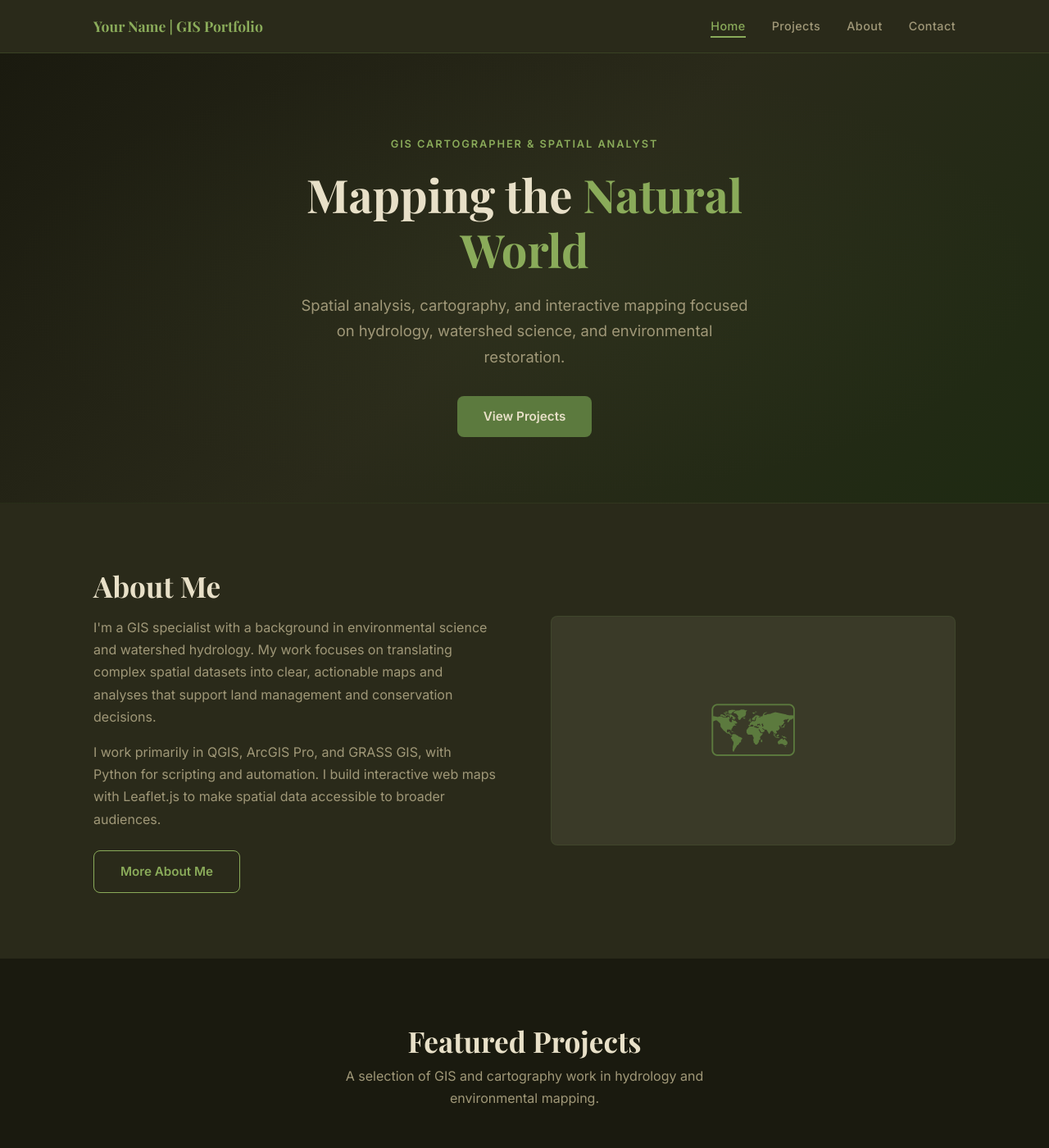
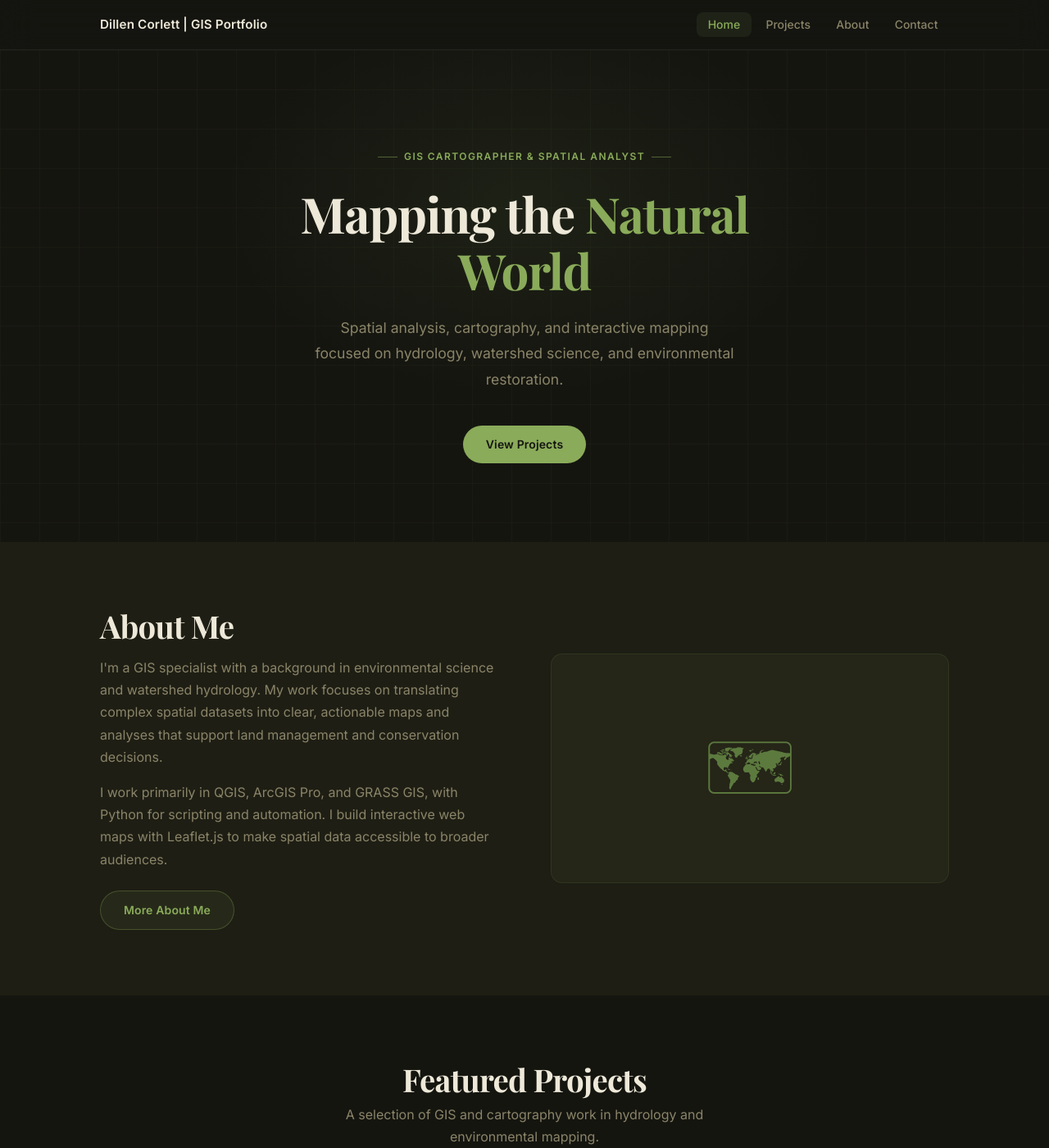
Before and after one commit to dicorlet/dicorlet.github.io, a Jekyll site: the page built from index.html, in a window 1280 px wide and 1400 px high. Shown: the whole window at 82% size. Built offline with Jekyll 4.4.1, drawn with Linux system fonts in a browser that asks for light colours; some web fonts are replaced; a script that is not in the unit is left out; some of the changed text lies outside the part shown.

Commit message:
Updated theme

```diff
--- a/_config.yml
+++ b/_config.yml
@@ -1,6 +1,6 @@
-title: "Your Name | GIS Portfolio"
+title: "Dillen Corlett | GIS Portfolio"
 description: "GIS cartography, spatial analysis, and environmental mapping portfolio"
-author: "Your Name"
+author: "Dillen Corlett"
 
 # Update baseurl to "/repo-name" if NOT deploying to username.github.io
 baseurl: ""
--- a/_layouts/default.html
+++ b/_layouts/default.html
@@ -9,7 +9,7 @@
   <!-- Google Fonts -->
   <link rel="preconnect" href="https://fonts.googleapis.com">
   <link rel="preconnect" href="https://fonts.gstatic.com" crossorigin>
-  <link href="https://fonts.googleapis.com/css2?family=Inter:wght@400;500;600&family=Playfair+Display:wght@700&display=swap" rel="stylesheet">
+  <link href="https://fonts.googleapis.com/css2?family=Inter:wght@400;500;600&family=Playfair+Display:ital,wght@0,700;1,700&display=swap" rel="stylesheet">
 
   <!-- Leaflet CSS -->
   <link rel="stylesheet" href="https://unpkg.com/leaflet@1.9.4/dist/leaflet.css" integrity="sha256-p4NxAoJBhIIN+hmNHrzRCf9tD/miZyoHS5obTRR9BMY=" crossorigin="">
--- a/assets/css/main.scss
+++ b/assets/css/main.scss
@@ -5,16 +5,19 @@
    CSS Custom Properties — Earthy Palette
    ============================================================ */
 :root {
-  --bg:           #1a1a0f;
-  --surface:      #2a2a1a;
-  --card:         #3a3a28;
+  --bg:           #151510;
+  --surface:      #1e1e14;
+  --card:         #252518;
+  --card-border:  rgba(255, 255, 255, 0.07);
   --primary:      #5c7a3e;
   --accent:       #8aab5a;
-  --text:         #e8e0c8;
-  --text-muted:   #a09878;
+  --text:         #ede8d8;
+  --text-muted:   #8a8468;
   --brown:        #7a5c3e;
   --highlight:    #b8d478;
-  --radius:       8px;
+  --glow:         rgba(138, 171, 90, 0.15);
+  --radius:       14px;
+  --radius-sm:    8px;
   --transition:   0.2s ease;
   --max-width:    1100px;
 }
@@ -28,9 +31,7 @@
   padding: 0;
 }
 
-html {
-  scroll-behavior: smooth;
-}
+html { scroll-behavior: smooth; }
 
 body {
   background-color: var(--bg);
@@ -41,17 +42,19 @@ body {
   min-height: 100vh;
   display: flex;
   flex-direction: column;
+  -webkit-font-smoothing: antialiased;
 }
 
 h1, h2, h3, h4 {
   font-family: 'Playfair Display', Georgia, serif;
-  line-height: 1.2;
+  line-height: 1.15;
   color: var(--text);
+  letter-spacing: -0.02em;
 }
 
-h1 { font-size: clamp(2rem, 5vw, 3.5rem); }
-h2 { font-size: clamp(1.5rem, 3vw, 2.2rem); margin-bottom: 1rem; }
-h3 { font-size: 1.3rem; }
+h1 { font-size: clamp(2.2rem, 5vw, 3.75rem); }
+h2 { font-size: clamp(1.6rem, 3vw, 2.4rem); margin-bottom: 1rem; }
+h3 { font-size: 1.2rem; font-family: 'Inter', sans-serif; font-weight: 600; letter-spacing: 0; }
 
 p { margin-bottom: 1em; color: var(--text-muted); }
 p:last-child { margin-bottom: 0; }
@@ -64,58 +67,64 @@ a {
 }
 
 img { max-width: 100%; display: block; }
-
 ul, ol { padding-left: 1.5rem; color: var(--text-muted); }
 
 /* ============================================================
-   Navigation
+   Navigation — Glassmorphism
    ============================================================ */
 .site-nav {
   position: sticky;
   top: 0;
   z-index: 1000;
-  background: var(--surface);
-  border-bottom: 1px solid rgba(92, 122, 62, 0.3);
-  backdrop-filter: blur(8px);
+  background: rgba(21, 21, 16, 0.75);
+  border-bottom: 1px solid rgba(255, 255, 255, 0.06);
+  backdrop-filter: blur(20px);
+  -webkit-backdrop-filter: blur(20px);
 }
 
 .nav-container {
   max-width: var(--max-width);
   margin: 0 auto;
-  padding: 0 1.5rem;
-  height: 64px;
+  padding: 0 2rem;
+  height: 60px;
   display: flex;
   align-items: center;
   justify-content: space-between;
 }
 
 .nav-logo {
-  font-family: 'Playfair Display', serif;
-  font-size: 1.1rem;
-  color: var(--accent);
+  font-family: 'Inter', sans-serif;
+  font-size: 0.95rem;
+  font-weight: 600;
+  color: var(--text);
+  letter-spacing: 0.01em;
   white-space: nowrap;
-  &:hover { color: var(--highlight); }
+  &:hover { color: var(--accent); }
 }
 
 .nav-links {
   list-style: none;
   display: flex;
-  gap: 2rem;
+  gap: 0.25rem;
   padding: 0;
   margin: 0;
 
   a {
     color: var(--text-muted);
-    font-size: 0.9rem;
+    font-size: 0.875rem;
     font-weight: 500;
-    letter-spacing: 0.03em;
-    padding: 0.25rem 0;
-    border-bottom: 2px solid transparent;
-    transition: color var(--transition), border-color var(--transition);
+    padding: 0.4rem 0.85rem;
+    border-radius: var(--radius-sm);
+    transition: color var(--transition), background var(--transition);
 
-    &:hover, &.active {
+    &:hover {
+      color: var(--text);
+      background: rgba(255, 255, 255, 0.06);
+    }
+
+    &.active {
       color: var(--accent);
-      border-bottom-color: var(--accent);
+      background: rgba(138, 171, 90, 0.1);
     }
   }
 }
@@ -131,103 +140,140 @@ ul, ol { padding-left: 1.5rem; color: var(--text-muted); }
 
   span {
     display: block;
-    width: 24px;
-    height: 2px;
-    background: var(--text);
+    width: 22px;
+    height: 1.5px;
+    background: var(--text-muted);
+    border-radius: 2px;
     transition: var(--transition);
   }
 }
 
 /* ============================================================
-   Main Content
+   Main
    ============================================================ */
-.site-main {
-  flex: 1;
-}
+.site-main { flex: 1; }
 
 .container {
   max-width: var(--max-width);
   margin: 0 auto;
-  padding: 0 1.5rem;
+  padding: 0 2rem;
 }
 
 /* ============================================================
-   Hero Section
+   Hero
    ============================================================ */
 .site-hero {
-  background: linear-gradient(135deg, var(--bg) 0%, var(--surface) 50%, #1e2a12 100%);
-  border-bottom: 1px solid rgba(92, 122, 62, 0.2);
-  padding: 6rem 1.5rem 5rem;
+  position: relative;
+  padding: 7rem 2rem 6rem;
   text-align: center;
-  position: relative;
   overflow: hidden;
 
+  /* Subtle grid pattern */
   &::before {
     content: '';
     position: absolute;
     inset: 0;
-    background: radial-gradient(ellipse at center, rgba(92, 122, 62, 0.08) 0%, transparent 70%);
+    background-image:
+      linear-gradient(rgba(138, 171, 90, 0.04) 1px, transparent 1px),
+      linear-gradient(90deg, rgba(138, 171, 90, 0.04) 1px, transparent 1px);
+    background-size: 48px 48px;
+    pointer-events: none;
+  }
+
+  /* Radial glow */
+  &::after {
+    content: '';
+    position: absolute;
+    top: -10%;
+    left: 50%;
+    transform: translateX(-50%);
+    width: 800px;
+    height: 500px;
+    background: radial-gradient(ellipse, rgba(92, 122, 62, 0.12) 0%, transparent 65%);
     pointer-events: none;
   }
 }
 
 .hero-content {
-  max-width: 700px;
+  max-width: 680px;
   margin: 0 auto;
   position: relative;
+  z-index: 1;
 }
 
 .hero-eyebrow {
-  display: inline-block;
-  font-size: 0.8rem;
-  letter-spacing: 0.15em;
+  display: inline-flex;
+  align-items: center;
+  gap: 0.5rem;
+  font-size: 0.75rem;
+  letter-spacing: 0.12em;
   text-transform: uppercase;
   color: var(--accent);
-  margin-bottom: 1rem;
+  margin-bottom: 1.5rem;
   font-weight: 600;
+  font-family: 'Inter', sans-serif;
+
+  &::before, &::after {
+    content: '';
+    display: block;
+    width: 24px;
+    height: 1px;
+    background: var(--accent);
+    opacity: 0.5;
+  }
 }
 
 .hero-title {
   margin-bottom: 1.25rem;
-
   span { color: var(--accent); }
 }
 
 .hero-tagline {
-  font-size: 1.15rem;
+  font-size: 1.1rem;
   color: var(--text-muted);
-  max-width: 550px;
-  margin: 0 auto 2rem;
+  max-width: 520px;
+  margin: 0 auto 2.5rem;
+  line-height: 1.8;
+  font-family: 'Inter', sans-serif;
 }
 
+/* ============================================================
+   Buttons
+   ============================================================ */
 .btn {
-  display: inline-block;
-  padding: 0.75rem 2rem;
-  border-radius: var(--radius);
+  display: inline-flex;
+  align-items: center;
+  gap: 0.4rem;
+  padding: 0.7rem 1.75rem;
+  border-radius: 999px;
   font-weight: 600;
-  font-size: 0.95rem;
+  font-size: 0.875rem;
+  font-family: 'Inter', sans-serif;
+  letter-spacing: 0.01em;
   transition: all var(--transition);
   cursor: pointer;
   border: none;
 
   &-primary {
-    background: var(--primary);
-    color: var(--text);
+    background: var(--accent);
+    color: var(--bg);
+    box-shadow: 0 0 0 0 rgba(138, 171, 90, 0);
     &:hover {
-      background: var(--accent);
+      background: var(--highlight);
       color: var(--bg);
-      transform: translateY(-2px);
-      box-shadow: 0 6px 20px rgba(92, 122, 62, 0.3);
+      transform: translateY(-1px);
+      box-shadow: 0 4px 24px rgba(138, 171, 90, 0.35);
     }
   }
 
   &-outline {
-    background: transparent;
+    background: rgba(138, 171, 90, 0.08);
     color: var(--accent);
-    border: 1px solid var(--accent);
+    border: 1px solid rgba(138, 171, 90, 0.3);
     &:hover {
-      background: var(--accent);
-      color: var(--bg);
+      background: rgba(138, 171, 90, 0.15);
+      border-color: var(--accent);
+      color: var(--highlight);
     }
   }
 }
@@ -235,16 +281,14 @@ ul, ol { padding-left: 1.5rem; color: var(--text-muted); }
 /* ============================================================
    Section Layout
    ============================================================ */
-.section {
-  padding: 5rem 1.5rem;
-}
+.section { padding: 5rem 2rem; }
 
 .section-header {
   text-align: center;
   margin-bottom: 3rem;
 
   h2 { margin-bottom: 0.5rem; }
-  p { max-width: 500px; margin: 0 auto; }
+  p { max-width: 480px; margin: 0 auto; font-family: 'Inter', sans-serif; }
 }
 
 /* ============================================================
@@ -255,33 +299,47 @@ ul, ol { padding-left: 1.5rem; color: var(--text-muted); }
   margin: 0 auto;
   display: grid;
   grid-template-columns: repeat(3, 1fr);
-  gap: 1.5rem;
+  gap: 1.25rem;
 }
 
 .project-card {
   background: var(--card);
   border-radius: var(--radius);
   overflow: hidden;
-  border: 1px solid rgba(255, 255, 255, 0.06);
-  transition: transform var(--transition), box-shadow var(--transition), border-color var(--transition);
+  border: 1px solid var(--card-border);
+  transition: transform 0.25s ease, box-shadow 0.25s ease, border-color 0.25s ease;
+  display: flex;
+  flex-direction: column;
 
   &:hover {
-    transform: translateY(-4px);
-    box-shadow: 0 12px 32px rgba(0, 0, 0, 0.4);
-    border-color: rgba(92, 122, 62, 0.4);
+    transform: translateY(-5px);
+    box-shadow: 0 20px 48px rgba(0, 0, 0, 0.5), 0 0 0 1px rgba(138, 171, 90, 0.15);
+    border-color: rgba(138, 171, 90, 0.25);
   }
 }
 
 .card-thumbnail {
   width: 100%;
-  height: 180px;
-  background: linear-gradient(135deg, var(--surface), #1e2a12);
+  height: 168px;
+  background: linear-gradient(135deg, #1a2212 0%, #0f1a0a 100%);
   display: flex;
   align-items: center;
   justify-content: center;
-  color: var(--primary);
-  font-size: 3rem;
+  font-size: 2.75rem;
+  position: relative;
   overflow: hidden;
+
+  /* Top accent line */
+  &::after {
+    content: '';
+    position: absolute;
+    top: 0;
+    left: 0;
+    right: 0;
+    height: 2px;
+    background: linear-gradient(90deg, transparent, var(--accent), transparent);
+    opacity: 0.6;
+  }
 
   img {
     width: 100%;
@@ -291,23 +349,31 @@ ul, ol { padding-left: 1.5rem; color: var(--text-muted); }
 }
 
 .card-body {
-  padding: 1.25rem;
+  padding: 1.25rem 1.25rem 1rem;
+  flex: 1;
+  display: flex;
+  flex-direction: column;
 }
 
 .card-title {
-  font-size: 1.1rem;
+  font-size: 1rem;
+  font-family: 'Inter', sans-serif;
+  font-weight: 600;
   margin-bottom: 0.5rem;
   color: var(--text);
+  letter-spacing: 0;
 }
 
 .card-desc {
-  font-size: 0.9rem;
+  font-size: 0.875rem;
   color: var(--text-muted);
   margin-bottom: 1rem;
+  flex: 1;
   display: -webkit-box;
   -webkit-line-clamp: 3;
   -webkit-box-orient: vertical;
   overflow: hidden;
+  line-height: 1.6;
 }
 
 .card-footer {
@@ -316,6 +382,8 @@ ul, ol { padding-left: 1.5rem; color: var(--text-muted); }
   justify-content: space-between;
   flex-wrap: wrap;
   gap: 0.5rem;
+  padding-top: 0.75rem;
+  border-top: 1px solid rgba(255, 255, 255, 0.05);
 }
 
 /* ============================================================
@@ -324,33 +392,33 @@ ul, ol { padding-left: 1.5rem; color: var(--text-muted); }
 .tag-list {
   display: flex;
   flex-wrap: wrap;
-  gap: 0.4rem;
+  gap: 0.35rem;
 }
 
 .tag {
   display: inline-block;
-  padding: 0.2rem 0.6rem;
+  padding: 0.15rem 0.6rem;
   border-radius: 999px;
-  font-size: 0.75rem;
+  font-size: 0.7rem;
   font-weight: 500;
-  background: rgba(92, 122, 62, 0.2);
+  font-family: 'Inter', sans-serif;
+  letter-spacing: 0.02em;
+  background: rgba(92, 122, 62, 0.15);
   color: var(--accent);
-  border: 1px solid rgba(92, 122, 62, 0.3);
+  border: 1px solid rgba(92, 122, 62, 0.25);
 }
 
 /* ============================================================
    Skills Section
    ============================================================ */
-.skills-section {
-  background: var(--surface);
-}
+.skills-section { background: var(--surface); }
 
 .skills-grid {
   max-width: var(--max-width);
   margin: 0 auto;
   display: flex;
   flex-wrap: wrap;
-  gap: 1rem;
+  gap: 0.75rem;
   justify-content: center;
 }
 
@@ -358,27 +426,27 @@ ul, ol { padding-left: 1.5rem; color: var(--text-muted); }
   display: flex;
   align-items: center;
   gap: 0.5rem;
-  padding: 0.6rem 1.25rem;
+  padding: 0.5rem 1.1rem;
   background: var(--card);
-  border: 1px solid rgba(255, 255, 255, 0.08);
+  border: 1px solid var(--card-border);
   border-radius: 999px;
-  font-size: 0.9rem;
+  font-size: 0.875rem;
+  font-family: 'Inter', sans-serif;
   font-weight: 500;
-  color: var(--text);
-  transition: border-color var(--transition);
+  color: var(--text-muted);
+  transition: all var(--transition);
 
   &:hover {
-    border-color: var(--accent);
+    border-color: rgba(138, 171, 90, 0.4);
     color: var(--accent);
+    background: rgba(138, 171, 90, 0.07);
   }
 
-  .skill-icon {
-    font-size: 1rem;
-  }
+  .skill-icon { font-size: 0.95rem; }
 }
 
 /* ============================================================
-   About Snippet (homepage)
+   About Snippet
    ============================================================ */
 .about-snippet {
   max-width: var(--max-width);
@@ -389,75 +457,120 @@ ul, ol { padding-left: 1.5rem; color: var(--text-muted); }
   align-items: center;
 }
 
-.about-text h2 {
-  margin-bottom: 1rem;
-}
+.about-text h2 { margin-bottom: 1rem; }
 
 /* ============================================================
    Project Page
    ============================================================ */
 .project-hero {
-  background: linear-gradient(135deg, var(--bg), var(--surface));
-  border-bottom: 1px solid rgba(92, 122, 62, 0.2);
-  padding: 4rem 1.5rem 3rem;
+  position: relative;
+  padding: 4.5rem 2rem 3rem;
+  overflow: hidden;
+
+  &::before {
+    content: '';
+    position: absolute;
+    inset: 0;
+    background-image:
+      linear-gradient(rgba(138, 171, 90, 0.03) 1px, transparent 1px),
+      linear-gradient(90deg, rgba(138, 171, 90, 0.03) 1px, transparent 1px);
+    background-size: 40px 40px;
+    pointer-events: none;
+  }
+
+  border-bottom: 1px solid rgba(255, 255, 255, 0.05);
 }
 
 .project-hero-content {
   max-width: var(--max-width);
   margin: 0 auto;
+  position: relative;
+  z-index: 1;
 }
 
-.project-title {
-  margin-bottom: 0.75rem;
-}
+.project-title { margin-bottom: 0.75rem; }
 
 .project-description {
-  font-size: 1.1rem;
+  font-size: 1.05rem;
   color: var(--text-muted);
-  margin-bottom: 1rem;
-  max-width: 650px;
+  margin-bottom: 1.25rem;
+  max-width: 620px;
+  font-family: 'Inter', sans-serif;
+  line-height: 1.8;
 }
 
 .project-map-section {
   max-width: var(--max-width);
   margin: 2rem auto;
-  padding: 0 1.5rem;
+  padding: 0 2rem;
 }
 
 .leaflet-map {
   height: 450px;
   border-radius: var(--radius);
   overflow: hidden;
-  border: 1px solid rgba(92, 122, 62, 0.3);
+  border: 1px solid rgba(138, 171, 90, 0.2);
+  box-shadow: 0 8px 32px rgba(0, 0, 0, 0.4);
 }
 
 .project-body {
   max-width: var(--max-width);
   margin: 0 auto;
-  padding: 3rem 1.5rem;
+  padding: 3rem 2rem;
 }
 
 .project-content {
   max-width: 720px;
 
-  h2, h3 { margin-top: 2rem; margin-bottom: 0.75rem; }
-  p { color: var(--text-muted); }
-  ul, ol { color: var(--text-muted); margin-bottom: 1em; }
+  h2, h3 { margin-top: 2.25rem; margin-bottom: 0.75rem; }
+  p { color: var(--text-muted); font-family: 'Inter', sans-serif; }
+  ul, ol { color: var(--text-muted); margin-bottom: 1em; font-family: 'Inter', sans-serif; }
+
+  table {
+    width: 100%;
+    border-collapse: collapse;
+    margin: 1.5rem 0;
+    font-size: 0.9rem;
+    font-family: 'Inter', sans-serif;
+
+    th {
+      text-align: left;
+      padding: 0.6rem 1rem;
+      background: var(--card);
+      color: var(--accent);
+      font-size: 0.75rem;
+      letter-spacing: 0.06em;
+      text-transform: uppercase;
+      border-bottom: 1px solid rgba(138, 171, 90, 0.2);
+    }
+
+    td {
+      padding: 0.6rem 1rem;
+      color: var(--text-muted);
+      border-bottom: 1px solid rgba(255, 255, 255, 0.04);
+    }
+
+    tr:last-child td { border-bottom: none; }
+  }
 }
 
 /* ============================================================
-   Simple Content Pages (about, contact)
+   Simple Content Pages
    ============================================================ */
 .page-body {
   max-width: 720px;
   margin: 4rem auto;
-  padding: 0 1.5rem;
+  padding: 0 2rem;
 
   h1 {
-    margin-bottom: 1.5rem;
-    padding-bottom: 0.75rem;
-    border-bottom: 1px solid rgba(92, 122, 62, 0.3);
+    margin-bottom: 1.75rem;
+    padding-bottom: 1rem;
+    border-bottom: 1px solid rgba(138, 171, 90, 0.15);
   }
+
+  p, li { font-family: 'Inter', sans-serif; }
+
+  h2 { margin-top: 2rem; }
 }
 
 /* ============================================================
@@ -466,7 +579,10 @@ ul, ol { padding-left: 1.5rem; color: var(--text-muted); }
 .projects-page {
   max-width: var(--max-width);
   margin: 4rem auto;
-  padding: 0 1.5rem;
+  padding: 0 2rem;
+
+  h1 { margin-bottom: 0.5rem; }
+  > p { font-family: 'Inter', sans-serif; margin-bottom: 3rem; }
 }
 
 /* ============================================================
@@ -474,100 +590,98 @@ ul, ol { padding-left: 1.5rem; color: var(--text-muted); }
    ============================================================ */
 .site-footer {
   background: var(--surface);
-  border-top: 1px solid rgba(92, 122, 62, 0.2);
-  padding: 3rem 1.5rem;
+  border-top: 1px solid rgba(255, 255, 255, 0.05);
+  padding: 3rem 2rem;
   text-align: center;
 }
 
-.footer-container {
-  max-width: var(--max-width);
-  margin: 0 auto;
-}
+.footer-container { max-width: var(--max-width); margin: 0 auto; }
 
 .footer-name {
-  font-family: 'Playfair Display', serif;
-  font-size: 1.2rem;
+  font-family: 'Inter', sans-serif;
+  font-size: 1rem;
+  font-weight: 600;
   color: var(--text);
   margin-bottom: 0.25rem;
 }
 
 .footer-tagline {
-  font-size: 0.9rem;
+  font-size: 0.85rem;
   color: var(--text-muted);
-  margin-bottom: 1.25rem;
+  margin-bottom: 1.5rem;
+  font-family: 'Inter', sans-serif;
 }
 
 .footer-links {
   display: flex;
   justify-content: center;
-  gap: 1.5rem;
+  gap: 0.25rem;
   margin-bottom: 1.5rem;
   flex-wrap: wrap;
 
   a {
     color: var(--text-muted);
-    font-size: 0.875rem;
-    &:hover { color: var(--accent); }
+    font-size: 0.85rem;
+    font-family: 'Inter', sans-serif;
+    padding: 0.3rem 0.7rem;
+    border-radius: var(--radius-sm);
+    transition: all var(--transition);
+    &:hover { color: var(--accent); background: rgba(138, 171, 90, 0.08); }
   }
 }
 
 .footer-copy {
-  font-size: 0.8rem;
+  font-size: 0.78rem;
   color: var(--text-muted);
-  opacity: 0.6;
+  opacity: 0.4;
+  font-family: 'Inter', sans-serif;
+}
+
+/* ============================================================
+   Divider
+   ============================================================ */
+.section-divider {
+  width: 48px;
+  height: 2px;
+  background: linear-gradient(90deg, var(--accent), transparent);
+  margin: 0 auto 1rem;
+  border-radius: 2px;
 }
 
 /* ============================================================
    Responsive
    ============================================================ */
 @media (max-width: 900px) {
-  .projects-grid {
-    grid-template-columns: repeat(2, 1fr);
-  }
-
-  .about-snippet {
-    grid-template-columns: 1fr;
-    gap: 2rem;
-  }
+  .projects-grid { grid-template-columns: repeat(2, 1fr); }
+  .about-snippet { grid-template-columns: 1fr; gap: 2rem; }
 }
 
 @media (max-width: 600px) {
-  .projects-grid {
-    grid-template-columns: 1fr;
-  }
+  .projects-grid { grid-template-columns: 1fr; }
 
   .nav-links {
     display: none;
     position: absolute;
-    top: 64px;
+    top: 60px;
     left: 0;
     right: 0;
-    background: var(--surface);
+    background: rgba(21, 21, 16, 0.96);
+    backdrop-filter: blur(20px);
     flex-direction: column;
-    padding: 1rem 1.5rem;
+    padding: 0.75rem 1.5rem 1.25rem;
     gap: 0;
-    border-bottom: 1px solid rgba(92, 122, 62, 0.3);
+    border-bottom: 1px solid rgba(255, 255, 255, 0.06);
 
-    &.open {
-      display: flex;
-    }
+    &.open { display: flex; }
 
-    li { padding: 0.6rem 0; border-bottom: 1px solid rgba(255,255,255,0.05); }
-    li:last-child { border-bottom: none; }
-    a { font-size: 1rem; }
+    li { padding: 0.1rem 0; }
+    a { display: block; padding: 0.65rem 0.5rem; font-size: 0.95rem; border-radius: 0; }
   }
 
   .site-nav { position: relative; }
+  .nav-toggle { display: flex; }
 
-  .nav-toggle {
-    display: flex;
-  }
-
-  .site-hero {
-    padding: 4rem 1.5rem 3rem;
-  }
-
-  .section {
-    padding: 3rem 1.5rem;
-  }
+  .site-hero { padding: 5rem 1.5rem 4rem; }
+  .section { padding: 3.5rem 1.5rem; }
+  .container { padding: 0 1.5rem; }
 }
```
